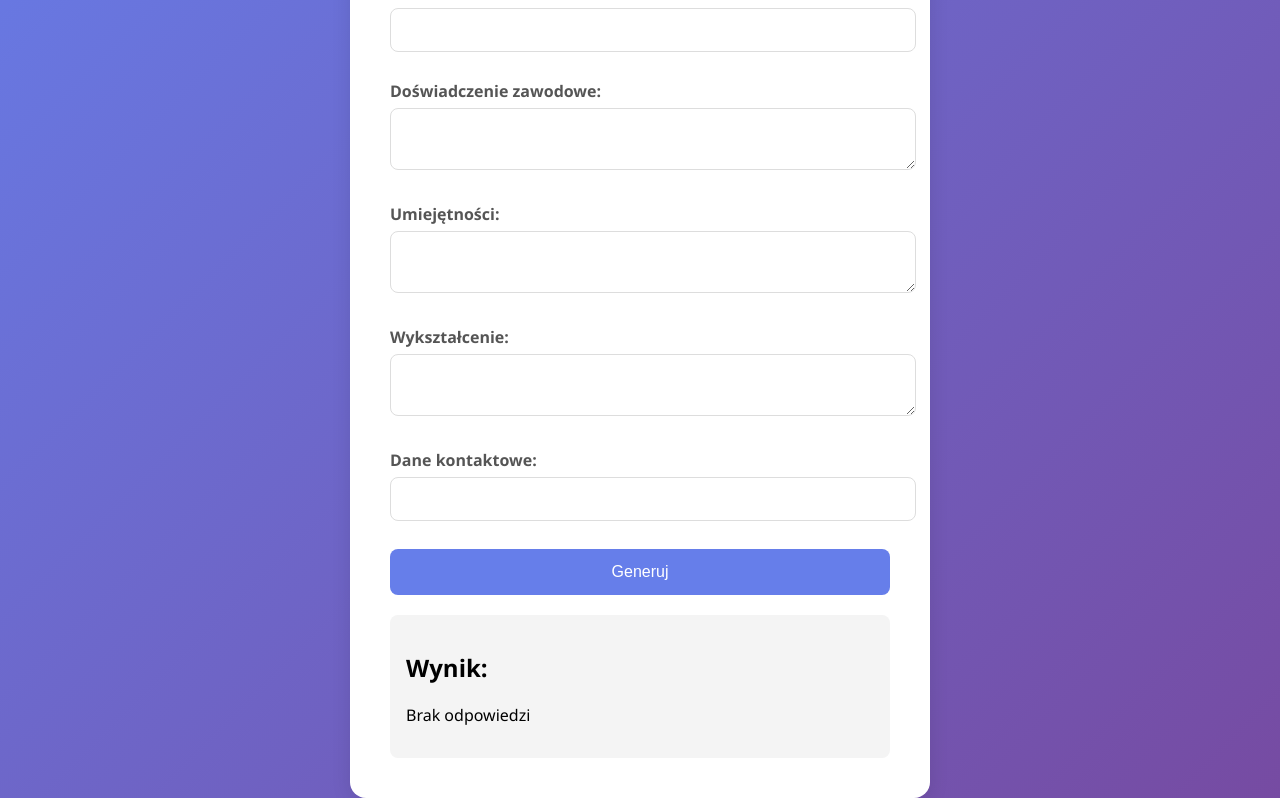
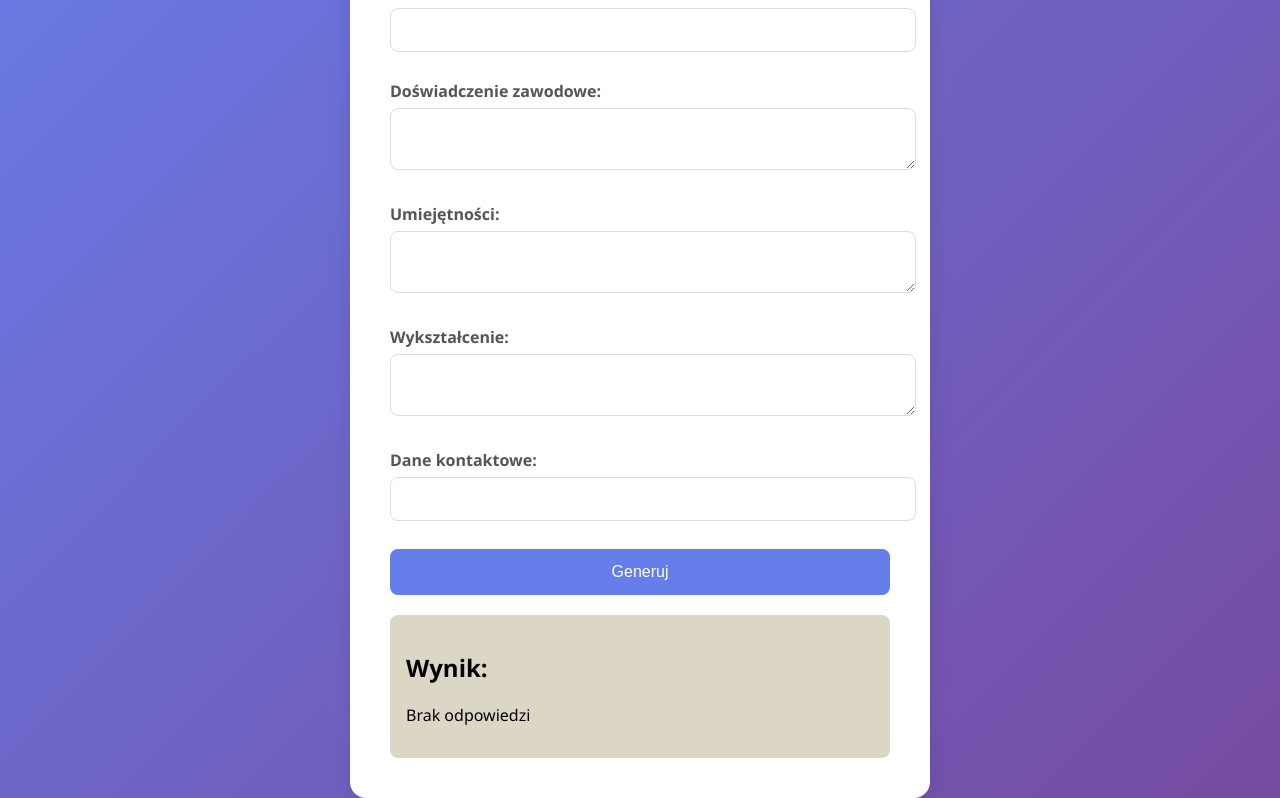
Before and after one commit to MaksWTF/cv-generator, a Next.js app: page / in a window 1280 px wide. Shown: the part 291-1089 px from the top of the page. Built offline with nearby package versions, Linux system fonts and the light colour scheme.

Commit message:
Poprawiono wygląd

```diff
--- a/src/app/globals.css
+++ b/src/app/globals.css
@@ -68,7 +68,7 @@ button:hover {
 
 .result {
   margin-top: 20px;
-  background-color: #f4f4f4;
+  background-color: #dbd6c5;
   padding: 16px;
   border-radius: 8px;
   white-space: pre-wrap;
```
